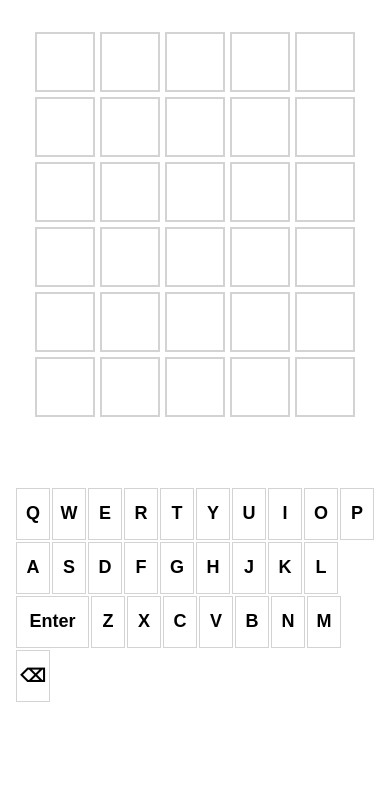
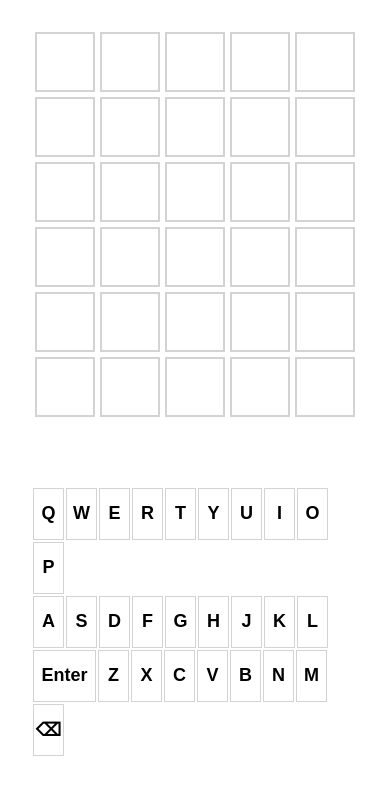
Before and after one commit to manthila-ranatunga/wordle, a plain HTML site: page index.html in a window 390 px wide. Drawn offline with Linux system fonts and the light colour scheme.

Commit message:
Add files via upload

```diff
--- a/wordle.css
+++ b/wordle.css
@@ -162,7 +162,7 @@ hr {
   }
 
   .keyboard-row {
-    width: 360px;
+    width: 326px;
     margin: 0 auto;
     display: flex;
     flex-wrap: wrap;
@@ -171,7 +171,7 @@ hr {
   .key-tile {
     /* Box */
     border: 1px solid lightgray;
-    width: 32px;
+    width: 29px;
     height: 50px;
     margin: 1px;
 
@@ -188,7 +188,7 @@ hr {
   .enter-key-tile {
     /* Box */
     border: 1px solid lightgray;
-    width: 71px;
+    width: 61px;
     height: 50px;
     margin: 1px;
 
```
